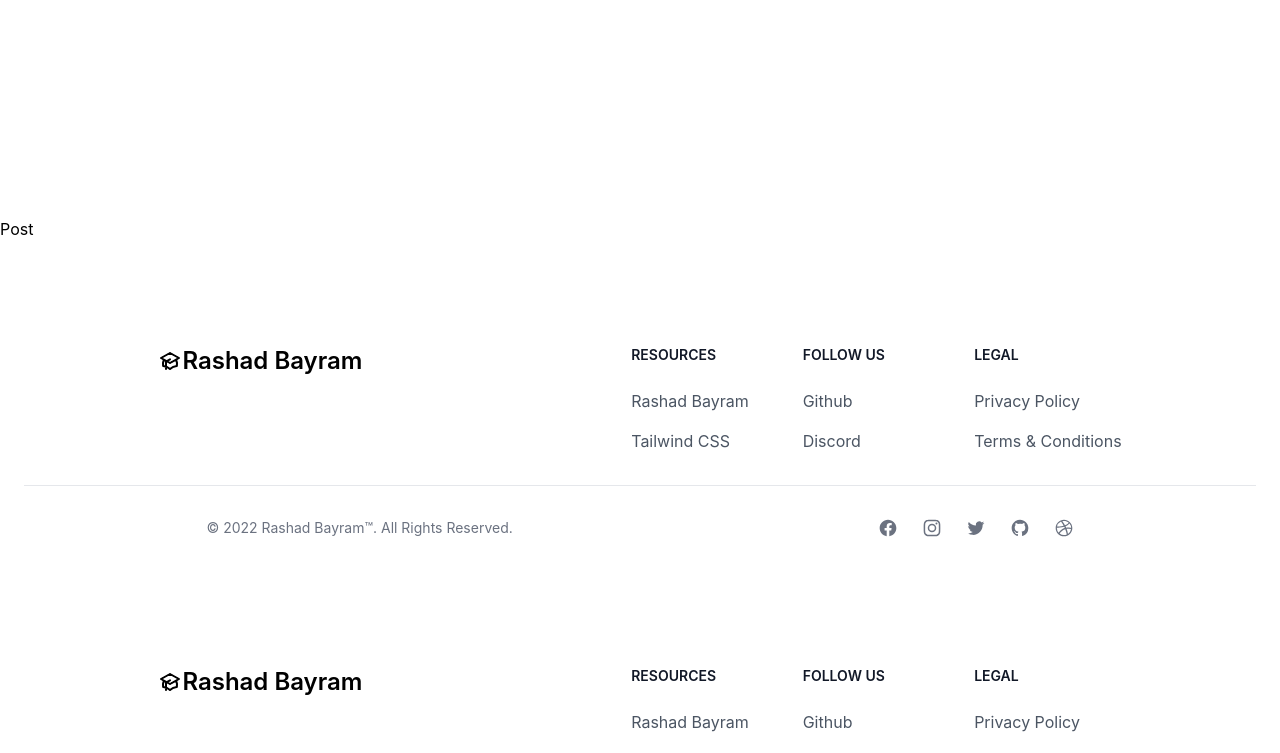
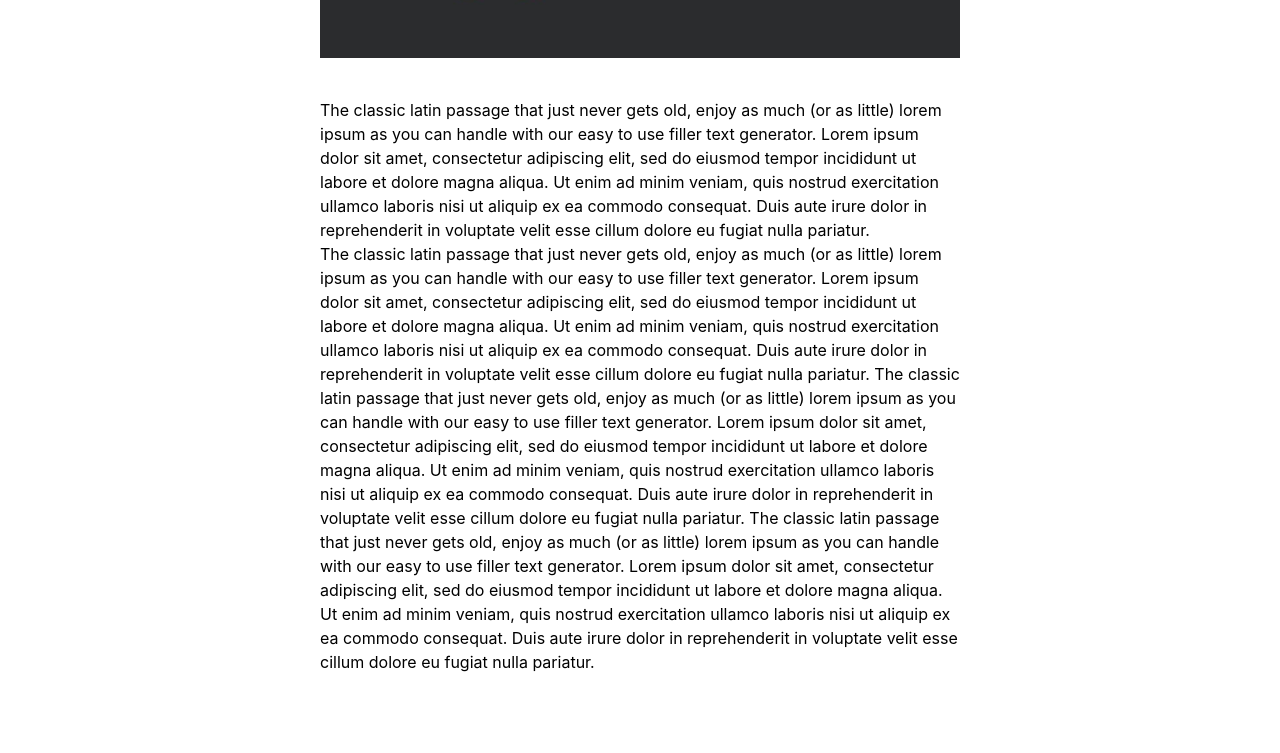
Before and after one commit to BRashad/blog, a React (Create React App) app in the folder client/: page /post in a window 1280 px wide. Shown: the part 639-1392 px from the top of the page. Built offline with nearby package versions, Linux system fonts and the light colour scheme.

Commit message:
fixed hamburger menu bug

```diff
--- a/client/src/components/Footer.tsx
+++ b/client/src/components/Footer.tsx
@@ -165,24 +165,6 @@
             </svg>
             <span className="sr-only">GitHub account</span>
           </a>
-          <a
-            href="test.html"
-            className="text-gray-500 hover:text-gray-900 dark:hover:text-white"
-          >
-            <svg
-              className="w-5 h-5"
-              fill="currentColor"
-              viewBox="0 0 24 24"
-              aria-hidden="true"
-            >
-              <path
-                fillRule="evenodd"
-                d="M12 2C6.48 2 2 6.48 2 12s4.48 10 10 10c5.51 0 10-4.48 10-10S17.51 2 12 2zm6.605 4.61a8.502 8.502 0 011.93 5.314c-.281-.054-3.101-.629-5.943-.271-.065-.141-.12-.293-.184-.445a25.416 25.416 0 00-.564-1.236c3.145-1.28 4.577-3.124 4.761-3.362zM12 3.475c2.17 0 4.154.813 5.662 2.148-.152.216-1.443 1.941-4.48 3.08-1.399-2.57-2.95-4.675-3.189-5A8.687 8.687 0 0112 3.475zm-3.633.803a53.896 53.896 0 013.167 4.935c-3.992 1.063-7.517 1.04-7.896 1.04a8.581 8.581 0 014.729-5.975zM3.453 12.01v-.26c.37.01 4.512.065 8.775-1.215.25.477.477.965.694 1.453-.109.033-.228.065-.336.098-4.404 1.42-6.747 5.303-6.942 5.629a8.522 8.522 0 01-2.19-5.705zM12 20.547a8.482 8.482 0 01-5.239-1.8c.152-.315 1.888-3.656 6.703-5.337.022-.01.033-.01.054-.022a35.318 35.318 0 011.823 6.475 8.4 8.4 0 01-3.341.684zm4.761-1.465c-.086-.52-.542-3.015-1.659-6.084 2.679-.423 5.022.271 5.314.369a8.468 8.468 0 01-3.655 5.715z"
-                clipRule="evenodd"
-              ></path>
-            </svg>
-            <span className="sr-only">Dribbbel account</span>
-          </a>
         </div>
       </div>
     </footer>
--- a/client/src/components/Header.tsx
+++ b/client/src/components/Header.tsx
@@ -1,7 +1,7 @@
 import React from "react";
 
 const Header = () => {
-  return <section className="h-96"></section>;
+  return <section className="h-72 bg-emerald-300"></section>;
 };
 
 export default Header;
--- a/client/src/components/NavBar.tsx
+++ b/client/src/components/NavBar.tsx
@@ -5,8 +5,8 @@
   const [isNavOpen, setIsNavOpen] = useState(false);
 
   return (
-    <div className="flex items-center justify-around py-8">
-      <a href="/">
+    <div className="flex items-center justify-around py-8 bg-emerald-300">
+      <a href="/home">
         <span>Rashad Bayram</span>
       </a>
       <nav>
@@ -40,16 +40,24 @@
             </div>
             <ul className="flex flex-col items-center justify-between min-h-[250px]">
               <li className="border-b border-gray-400 my-8 uppercase">
-                <Link to="/home">HOME</Link>
+                <Link to="/home" onClick={() => setIsNavOpen(false)}>
+                  HOME
+                </Link>
               </li>
               <li className="border-b border-gray-400 my-8 uppercase">
-                <Link to="/post">POST</Link>
+                <Link to="/post" onClick={() => setIsNavOpen(false)}>
+                  POST
+                </Link>
               </li>
               <li className="border-b border-gray-400 my-8 uppercase">
-                <Link to="/about">ABOUT</Link>
+                <Link to="/about" onClick={() => setIsNavOpen(false)}>
+                  ABOUT
+                </Link>
               </li>
               <li className="border-b border-gray-400 my-8 uppercase">
-                <Link to="/contact">CONTACT</Link>
+                <Link to="/contact" onClick={() => setIsNavOpen(false)}>
+                  CONTACT
+                </Link>
               </li>
             </ul>
           </div>
--- a/client/src/pages/Post.tsx
+++ b/client/src/pages/Post.tsx
@@ -1,13 +1,49 @@
 import React from "react";
-import Header from "../components/Header";
-import Footer from "../components/Footer";
+import ReactImage from "../assets/react.jpg";
 
 const Post = () => {
   return (
-    <div>
-      <Header />
-      Post
-      <Footer />
+    <div className="flex items-center flex-col">
+      <h1 className="mb-5 text-2xl font-semibold text-left">
+        First test blog post
+      </h1>
+      <img className="w-2/4 mb-10" src={ReactImage} alt="testimage" />
+      <div className="w-2/4">
+        <p>
+          The classic latin passage that just never gets old, enjoy as much (or
+          as little) lorem ipsum as you can handle with our easy to use filler
+          text generator. Lorem ipsum dolor sit amet, consectetur adipiscing
+          elit, sed do eiusmod tempor incididunt ut labore et dolore magna
+          aliqua. Ut enim ad minim veniam, quis nostrud exercitation ullamco
+          laboris nisi ut aliquip ex ea commodo consequat. Duis aute irure dolor
+          in reprehenderit in voluptate velit esse cillum dolore eu fugiat nulla
+          pariatur.
+        </p>
+        <p>
+          The classic latin passage that just never gets old, enjoy as much (or
+          as little) lorem ipsum as you can handle with our easy to use filler
+          text generator. Lorem ipsum dolor sit amet, consectetur adipiscing
+          elit, sed do eiusmod tempor incididunt ut labore et dolore magna
+          aliqua. Ut enim ad minim veniam, quis nostrud exercitation ullamco
+          laboris nisi ut aliquip ex ea commodo consequat. Duis aute irure dolor
+          in reprehenderit in voluptate velit esse cillum dolore eu fugiat nulla
+          pariatur. The classic latin passage that just never gets old, enjoy as
+          much (or as little) lorem ipsum as you can handle with our easy to use
+          filler text generator. Lorem ipsum dolor sit amet, consectetur
+          adipiscing elit, sed do eiusmod tempor incididunt ut labore et dolore
+          magna aliqua. Ut enim ad minim veniam, quis nostrud exercitation
+          ullamco laboris nisi ut aliquip ex ea commodo consequat. Duis aute
+          irure dolor in reprehenderit in voluptate velit esse cillum dolore eu
+          fugiat nulla pariatur. The classic latin passage that just never gets
+          old, enjoy as much (or as little) lorem ipsum as you can handle with
+          our easy to use filler text generator. Lorem ipsum dolor sit amet,
+          consectetur adipiscing elit, sed do eiusmod tempor incididunt ut
+          labore et dolore magna aliqua. Ut enim ad minim veniam, quis nostrud
+          exercitation ullamco laboris nisi ut aliquip ex ea commodo consequat.
+          Duis aute irure dolor in reprehenderit in voluptate velit esse cillum
+          dolore eu fugiat nulla pariatur.
+        </p>
+      </div>
     </div>
   );
 };
```
Also changed, not shown: client/src/assets/react.jpg (added).
